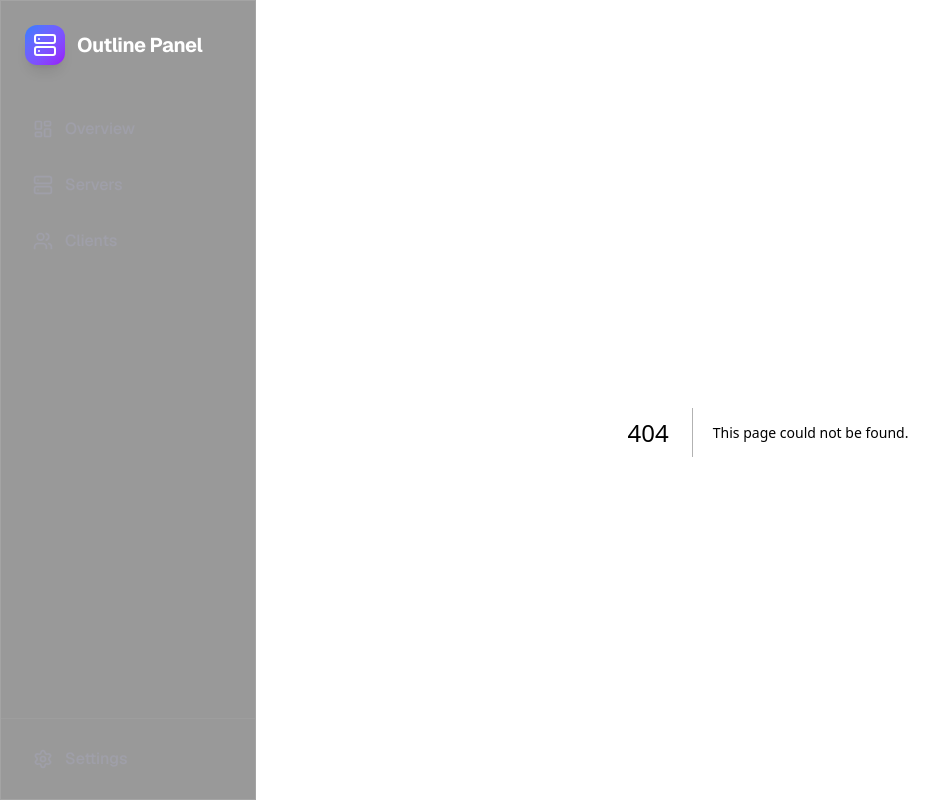
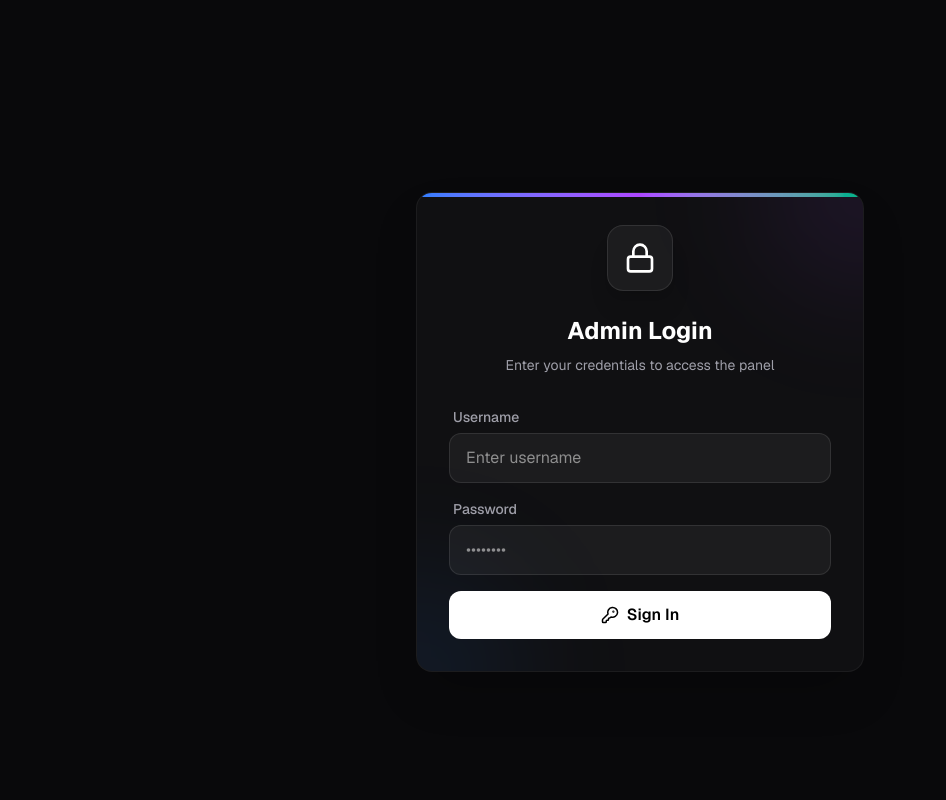
Before and after one commit to uzinlay85/zinsubscriptionwebui-on-vps, a Next.js app: page /login in a window 1280 px wide. Before the commit this address had no page. Shown: the whole page, without its empty margins (0-946 px from the left). Built offline with nearby package versions, Linux system fonts and the light colour scheme.

Commit message:
Add Username/Password Login System

```diff
--- /dev/null
+++ b/src/app/api/auth/login/route.ts
@@ -0,0 +1,31 @@
+import { NextRequest, NextResponse } from "next/server";
+
+export async function POST(request: NextRequest) {
+  const body = await request.json();
+  const { username, password } = body;
+
+  const validUsername = process.env.ADMIN_USERNAME;
+  const validPassword = process.env.ADMIN_PASSWORD;
+  const authSecret = process.env.AUTH_SECRET;
+
+  if (
+    !validUsername || !validPassword || !authSecret ||
+    username !== validUsername ||
+    password !== validPassword
+  ) {
+    return NextResponse.json({ error: "Invalid credentials" }, { status: 401 });
+  }
+
+  const response = NextResponse.json({ success: true });
+
+  // Set secure HTTP-only cookie
+  response.cookies.set("admin_auth", authSecret, {
+    httpOnly: true,
+    secure: process.env.NODE_ENV === "production",
+    sameSite: "lax",
+    maxAge: 60 * 60 * 24 * 7, // 7 days
+    path: "/",
+  });
+
+  return response;
+}
--- /dev/null
+++ b/src/app/api/auth/logout/route.ts
@@ -0,0 +1,13 @@
+import { NextResponse } from "next/server";
+
+export async function POST() {
+  const response = NextResponse.json({ success: true });
+  response.cookies.set("admin_auth", "", {
+    httpOnly: true,
+    secure: process.env.NODE_ENV === "production",
+    sameSite: "lax",
+    maxAge: 0,
+    path: "/",
+  });
+  return response;
+}
--- a/src/app/layout.tsx
+++ b/src/app/layout.tsx
@@ -1,7 +1,7 @@
 import type { Metadata } from "next";
 import { Geist, Geist_Mono } from "next/font/google";
 import "./globals.css";
-import { Sidebar } from "@/components/Sidebar";
+import { MainLayout } from "@/components/MainLayout";
 
 const geistSans = Geist({
   variable: "--font-geist-sans",
@@ -29,14 +29,7 @@ export default function RootLayout({
       className={`${geistSans.variable} ${geistMono.variable} h-full antialiased dark`}
     >
       <body className="min-h-full flex flex-col bg-background text-foreground">
-        <div className="flex h-screen overflow-hidden">
-          <Sidebar />
-          <main className="flex-1 overflow-y-auto ml-64 p-8">
-            <div className="max-w-6xl mx-auto w-full animate-in">
-              {children}
-            </div>
-          </main>
-        </div>
+        <MainLayout>{children}</MainLayout>
       </body>
     </html>
   );
--- /dev/null
+++ b/src/app/login/page.tsx
@@ -0,0 +1,119 @@
+"use client";
+
+import { useState } from "react";
+import { useRouter, useSearchParams } from "next/navigation";
+import { Lock, Loader2, KeyRound } from "lucide-react";
+
+export default function LoginPage() {
+  const router = useRouter();
+  const searchParams = useSearchParams();
+  const [username, setUsername] = useState("");
+  const [password, setPassword] = useState("");
+  const [error, setError] = useState("");
+  const [loading, setLoading] = useState(false);
+
+  const handleLogin = async (e: React.FormEvent) => {
+    e.preventDefault();
+    setLoading(true);
+    setError("");
+
+    try {
+      const res = await fetch("/api/auth/login", {
+        method: "POST",
+        headers: { "Content-Type": "application/json" },
+        body: JSON.stringify({ username, password }),
+      });
+
+      if (res.ok) {
+        const from = searchParams.get("from") || "/";
+        router.push(from);
+        router.refresh(); // Force refresh to apply middleware state
+      } else {
+        const data = await res.json();
+        setError(data.error || "Login failed");
+      }
+    } catch (err) {
+      setError("An error occurred. Please try again.");
+    } finally {
+      setLoading(false);
+    }
+  };
+
+  return (
+    <div className="min-h-screen flex items-center justify-center p-4">
+      <div className="glass-card w-full max-w-md p-8 relative overflow-hidden">
+        {/* Decorative background elements */}
+        <div className="absolute top-0 left-0 w-full h-1 bg-gradient-to-r from-blue-500 via-purple-500 to-emerald-500" />
+        <div className="absolute -top-24 -right-24 w-48 h-48 bg-purple-500/10 rounded-full blur-3xl" />
+        <div className="absolute -bottom-24 -left-24 w-48 h-48 bg-blue-500/10 rounded-full blur-3xl" />
+
+        <div className="relative">
+          <div className="flex justify-center mb-6">
+            <div className="p-4 bg-white/5 rounded-2xl border border-white/10 shadow-xl">
+              <Lock size={32} className="text-white" />
+            </div>
+          </div>
+
+          <div className="text-center mb-8">
+            <h1 className="text-2xl font-bold text-white mb-2">Admin Login</h1>
+            <p className="text-zinc-400 text-sm">Enter your credentials to access the panel</p>
+          </div>
+
+          {error && (
+            <div className="bg-red-500/10 border border-red-500/20 text-red-400 p-3 rounded-xl mb-6 text-sm text-center">
+              {error}
+            </div>
+          )}
+
+          <form onSubmit={handleLogin} className="space-y-4">
+            <div>
+              <label className="block text-sm font-medium text-zinc-400 mb-1.5 ml-1">
+                Username
+              </label>
+              <input
+                type="text"
+                value={username}
+                onChange={(e) => setUsername(e.target.value)}
+                required
+                className="w-full bg-white/5 border border-white/10 rounded-xl px-4 py-3 text-white focus:outline-none focus:border-purple-500 focus:ring-1 focus:ring-purple-500 transition-all"
+                placeholder="Enter username"
+              />
+            </div>
+
+            <div>
+              <label className="block text-sm font-medium text-zinc-400 mb-1.5 ml-1">
+                Password
+              </label>
+              <input
+                type="password"
+                value={password}
+                onChange={(e) => setPassword(e.target.value)}
+                required
+                className="w-full bg-white/5 border border-white/10 rounded-xl px-4 py-3 text-white focus:outline-none focus:border-purple-500 focus:ring-1 focus:ring-purple-500 transition-all"
+                placeholder="••••••••"
+              />
+            </div>
+
+            <button
+              type="submit"
+              disabled={loading}
+              className="w-full flex items-center justify-center gap-2 bg-white text-black hover:bg-zinc-200 px-6 py-3 rounded-xl font-semibold transition-colors disabled:opacity-50 disabled:cursor-not-allowed mt-2"
+            >
+              {loading ? (
+                <>
+                  <Loader2 size={18} className="animate-spin" />
+                  Signing in...
+                </>
+              ) : (
+                <>
+                  <KeyRound size={18} />
+                  Sign In
+                </>
+              )}
+            </button>
+          </form>
+        </div>
+      </div>
+    </div>
+  );
+}
--- /dev/null
+++ b/src/components/MainLayout.tsx
@@ -0,0 +1,20 @@
+"use client";
+
+import { usePathname } from "next/navigation";
+import { Sidebar } from "./Sidebar";
+
+export function MainLayout({ children }: { children: React.ReactNode }) {
+  const pathname = usePathname();
+  const isLoginPage = pathname === "/login";
+
+  return (
+    <div className="flex h-screen overflow-hidden">
+      {!isLoginPage && <Sidebar />}
+      <main className={`flex-1 overflow-y-auto p-8 ${!isLoginPage ? "ml-64" : ""}`}>
+        <div className="max-w-6xl mx-auto w-full animate-in">
+          {children}
+        </div>
+      </main>
+    </div>
+  );
+}
--- a/src/components/Sidebar.tsx
+++ b/src/components/Sidebar.tsx
@@ -1,17 +1,27 @@
 "use client";
 
 import Link from "next/link";
-import { usePathname } from "next/navigation";
-import { LayoutDashboard, Server, Users, Settings } from "lucide-react";
+import { usePathname, useRouter } from "next/navigation";
+import { LayoutDashboard, Server, Users, Settings, LogOut } from "lucide-react";
 
 export function Sidebar() {
   const pathname = usePathname();
+  const router = useRouter();
 
   const navItems = [
     { name: "Overview", href: "/", icon: LayoutDashboard },
     { name: "Servers", href: "/servers", icon: Server },
     { name: "Clients", href: "/clients", icon: Users },
   ];
+
+  const handleLogout = async () => {
+    await fetch("/api/auth/logout", { method: "POST" });
+    router.push("/login");
+    router.refresh();
+  };
+
+  // Do not render sidebar on login page
+  if (pathname === "/login") return null;
 
   return (
     <div className="w-64 glass border-r border-white/5 flex flex-col h-screen fixed left-0 top-0">
@@ -49,10 +59,17 @@ export function Sidebar() {
         })}
       </div>
 
-      <div className="p-4 border-t border-white/5">
+      <div className="p-4 border-t border-white/5 space-y-1">
         <button className="flex w-full items-center gap-3 px-4 py-3 text-zinc-400 hover:text-white hover:bg-white/5 rounded-xl transition-all duration-200 group">
           <Settings size={20} className="group-hover:text-zinc-300" />
           <span className="font-medium">Settings</span>
+        </button>
+        <button
+          onClick={handleLogout}
+          className="flex w-full items-center gap-3 px-4 py-3 text-red-400/80 hover:text-red-400 hover:bg-red-500/10 rounded-xl transition-all duration-200 group"
+        >
+          <LogOut size={20} className="group-hover:text-red-400" />
+          <span className="font-medium">Logout</span>
         </button>
       </div>
     </div>
--- /dev/null
+++ b/src/middleware.ts
@@ -0,0 +1,35 @@
+import { NextResponse } from "next/server";
+import type { NextRequest } from "next/server";
+
+const PUBLIC_PATHS = [
+  "/login",
+  "/api/auth/login",
+  "/api/auth/logout",
+  "/api/sub", // subscription links must be public
+];
+
+export function middleware(request: NextRequest) {
+  const { pathname } = request.nextUrl;
+
+  // Allow public paths
+  if (PUBLIC_PATHS.some((p) => pathname.startsWith(p))) {
+    return NextResponse.next();
+  }
+
+  // Check for auth cookie
+  const authCookie = request.cookies.get("admin_auth");
+
+  if (!authCookie || authCookie.value !== process.env.AUTH_SECRET) {
+    const loginUrl = new URL("/login", request.url);
+    loginUrl.searchParams.set("from", pathname);
+    return NextResponse.redirect(loginUrl);
+  }
+
+  return NextResponse.next();
+}
+
+export const config = {
+  matcher: [
+    "/((?!_next/static|_next/image|favicon.ico).*)",
+  ],
+};
```
